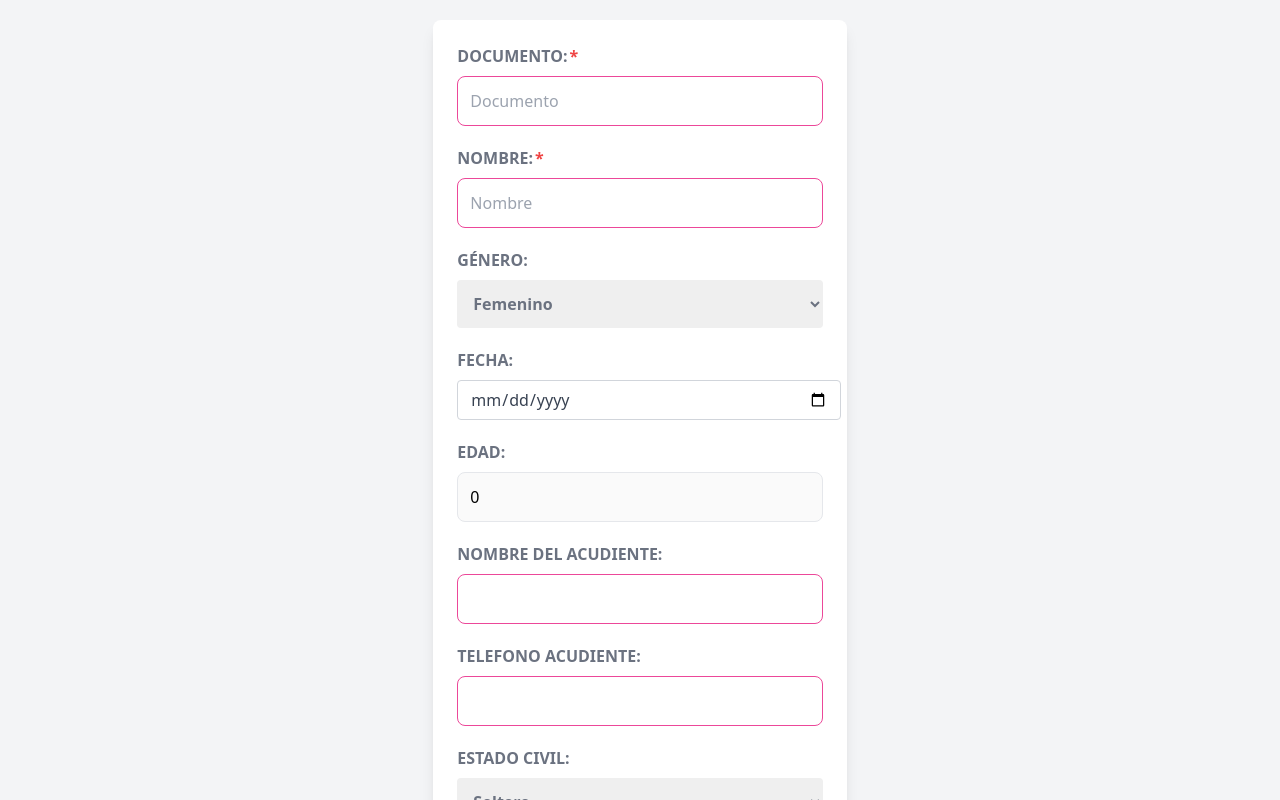
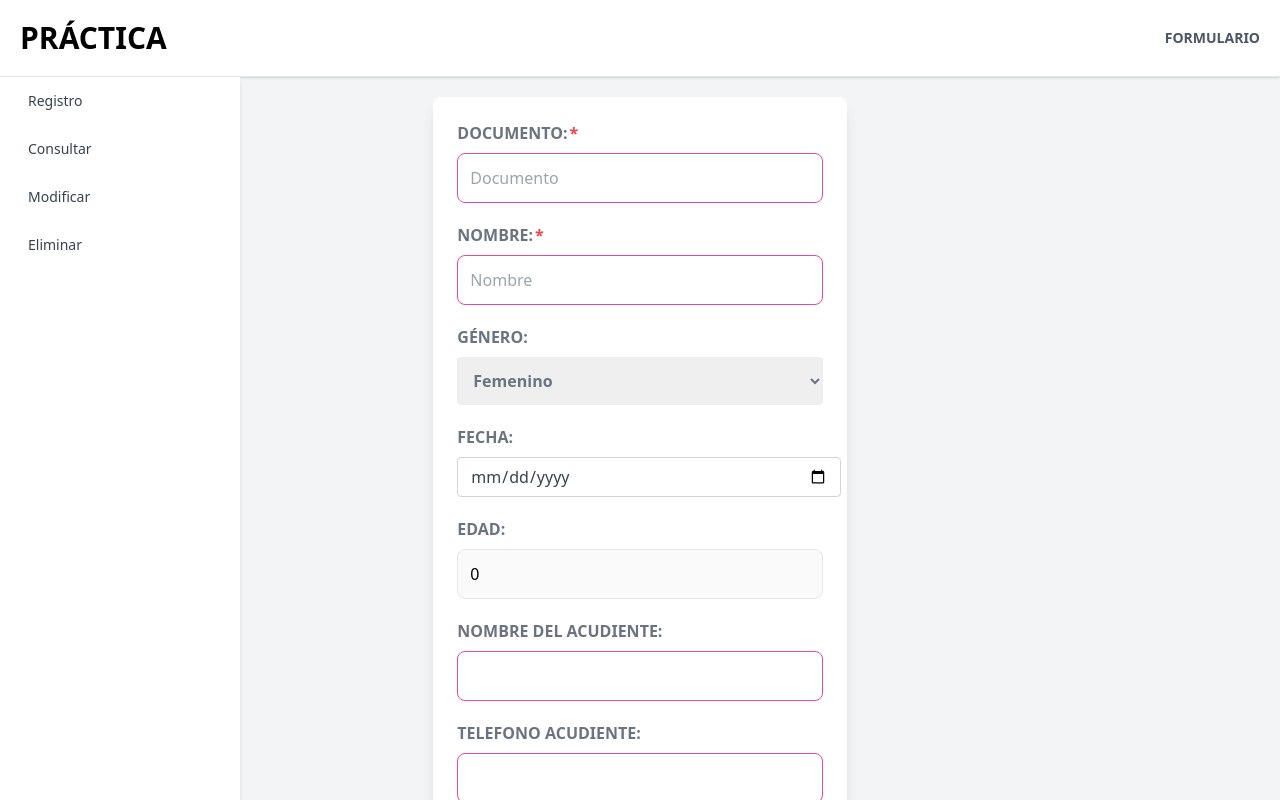
Before and after one commit to BrayanDG4/TallerFormulario, a React (Create React App) app: page / in a window 1280 px wide. Shown: the top 800 px of the page. Built offline with nearby package versions, Linux system fonts and the light colour scheme.

Commit message:
Formulario estable 2

```diff
--- /dev/null
+++ b/src/App.js
@@ -0,0 +1,9 @@
+import React from 'react'
+
+const App = () => {
+  return (
+    <div>App</div>
+  )
+}
+
+export default App
--- /dev/null
+++ b/src/Carousel.jsx
@@ -0,0 +1,13 @@
+import React from 'react'
+
+const Carousel = () => {
+  return (
+
+    <div>
+        <img src="" alt="" />
+    </div>
+
+  )
+}
+
+export default Carousel
--- a/src/NavBar.jsx
+++ b/src/NavBar.jsx
@@ -1,11 +1,8 @@
 import React, { Component }  from 'react';
-import Form from './Form';
-import { Route, BrowserRouter as Router } from "react-router-dom";
-import { Link } from 'react-router-dom';
 
 const NavBar = () => {
   return (
-    <Router>
+
       <header className="p-5 border-b bg-white shadow">
             <div className="container mx-auto flex justify-between items-center">
                 <h1 className="text-3xl font-black">
@@ -13,14 +10,10 @@ const NavBar = () => {
                 </h1>
 
                 <nav className="flex gap-3 items-center">
-                    <Link className="font-bold uppercase text-gray-600 text-sm" to="/">Formulario</Link>
+                    <a className="font-bold uppercase text-gray-600 text-sm" to="/">Formulario</a>
                 </nav>
             </div>
       </header>
-
-    <Route exact path='/formulario' component={Form}></Route>
-
-    </Router>
 
   )
 }
--- /dev/null
+++ b/src/SideNavBar.jsx
@@ -0,0 +1,24 @@
+import React from 'react'
+
+const SideNavBar = () => {
+  return (
+    <div class="w-60 h-screen shadow-md bg-white px-1 absolute">
+        <ul class="relative">
+            <li class="relative">
+            <a class="flex items-center text-sm py-4 px-6 h-12 overflow-hidden text-gray-700 text-ellipsis whitespace-nowrap rounded hover:text-gray-900 hover:bg-gray-100 transition duration-300 ease-in-out" href="/formulario" data-mdb-ripple="true" data-mdb-ripple-color="dark">Registro</a>
+            </li>
+            <li class="relative">
+            <a class="flex items-center text-sm py-4 px-6 h-12 overflow-hidden text-gray-700 text-ellipsis whitespace-nowrap rounded hover:text-gray-900 hover:bg-gray-100 transition duration-300 ease-in-out" href="/consultar" data-mdb-ripple="true" data-mdb-ripple-color="dark">Consultar</a>
+            </li>
+            <li class="relative">
+            <a class="flex items-center text-sm py-4 px-6 h-12 overflow-hidden text-gray-700 text-ellipsis whitespace-nowrap rounded hover:text-gray-900 hover:bg-gray-100 transition duration-300 ease-in-out" href="/modificar" data-mdb-ripple="true" data-mdb-ripple-color="dark">Modificar</a>
+            </li>
+            <li class="relative">
+            <a class="flex items-center text-sm py-4 px-6 h-12 overflow-hidden text-gray-700 text-ellipsis whitespace-nowrap rounded hover:text-gray-900 hover:bg-gray-100 transition duration-300 ease-in-out" href="Eliminar" data-mdb-ripple="true" data-mdb-ripple-color="dark">Eliminar</a>
+            </li>
+        </ul>
+    </div>
+  )
+}
+
+export default SideNavBar
--- a/src/index.js
+++ b/src/index.js
@@ -1,12 +1,17 @@
 import React from 'react';
 import ReactDOM from 'react-dom/client';
 import NavBar from './NavBar';
-import Form from './Form';;
+import Form from './Form';
+import SideNavBar from './SideNavBar';
+import App from './App'
+import Carousel from './Carousel';
 
 
 const root = ReactDOM.createRoot(document.getElementById('root'));
 root.render(
   <React.StrictMode>
+    <NavBar/>
+    <SideNavBar/>
     <Form/>
   </React.StrictMode>
 );
```
Also changed, not shown: public/logo192.png (added), public/logo512.png (added).
